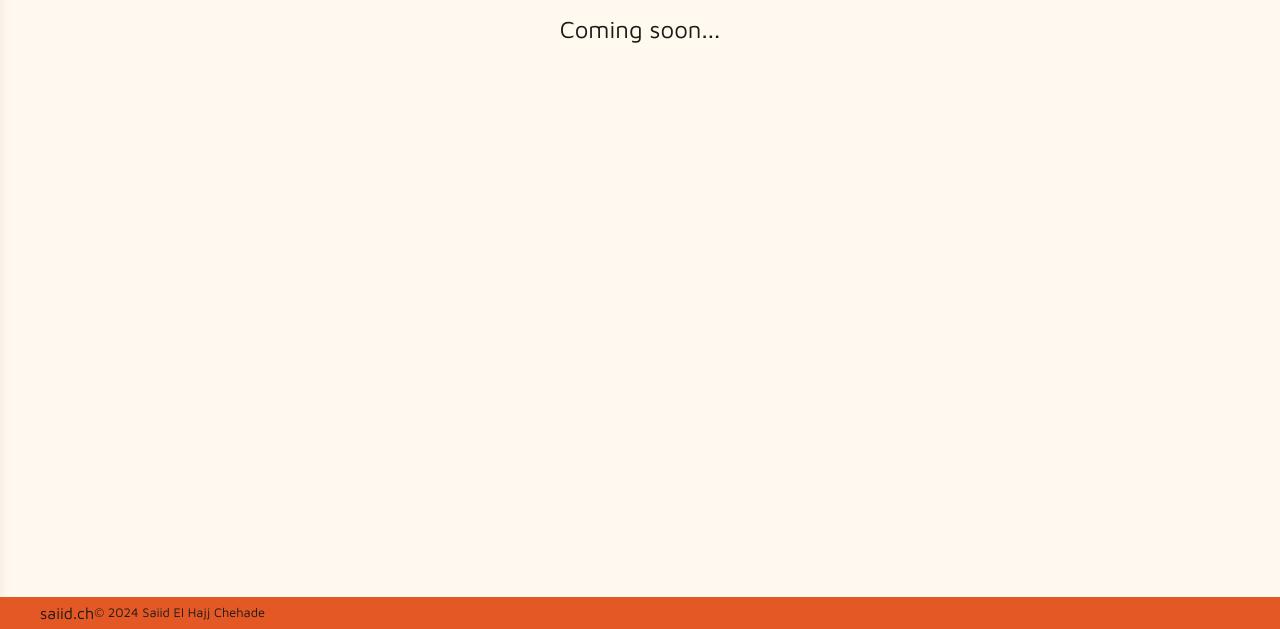
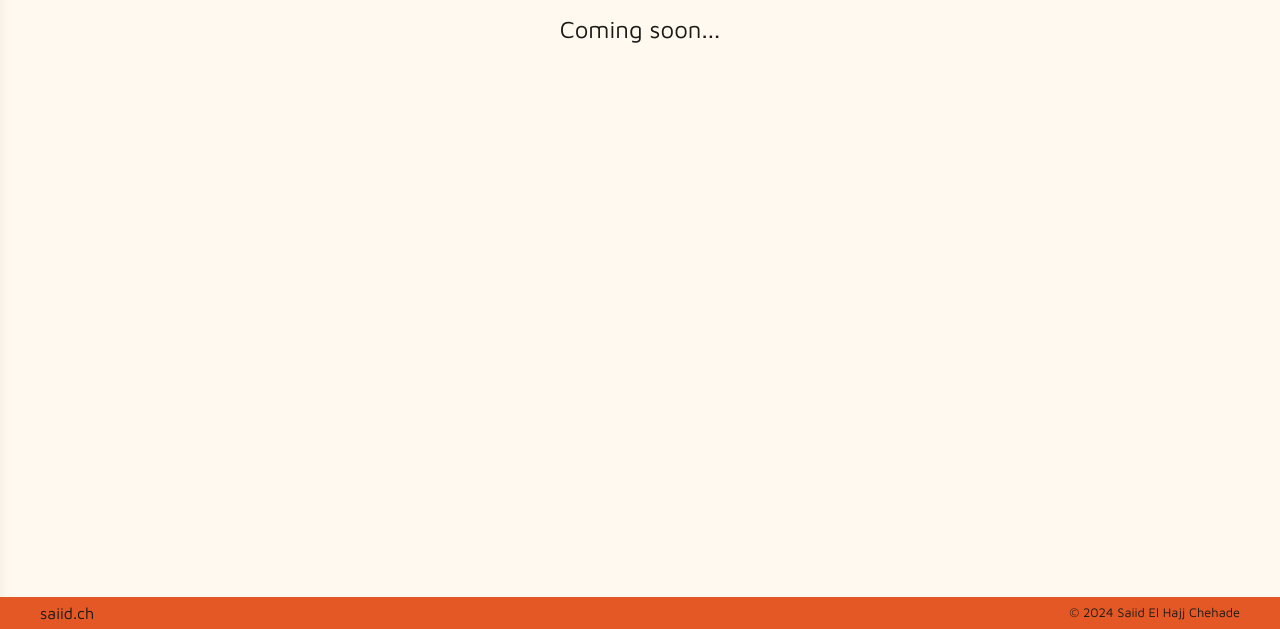
Before and after one commit to Saiid2001/saiid2001.github.io, a Gatsby site: page /projects in a window 1280 px wide. Shown: the part 171-800 px from the top of the page. Built offline with nearby package versions, Linux system fonts and the light colour scheme; Gatsby itself is replaced by a stand-in of ours.

Commit message:
small fixes

```diff
--- a/src/components/seo.tsx
+++ b/src/components/seo.tsx
@@ -49,6 +49,7 @@
       />
       <meta name="twitter:url" content="https://saiid.ch" />
       <meta name="twitter:site" content="@saiid_hc" />
+      <html lang="en" />
     </>
   );
 };
--- a/src/sections/footer.tsx
+++ b/src/sections/footer.tsx
@@ -14,7 +14,7 @@
 
 const Footer: React.FC<FooterProps> = ({ currPath }) => {
   return (
-    <footer className="flex items-center w-full bg-secondary text-primary fixed bottom-0 left-0 right-0 py-1 px-10 z-50">
+    <footer className="flex justify-between items-center w-full bg-secondary text-primary fixed bottom-0 left-0 right-0 py-1 px-10 z-50">
       <div>saiid.ch</div>
       <small>© {new Date().getFullYear()} Saiid El Hajj Chehade</small>
     </footer>
```
Also changed, not shown: README.md.
